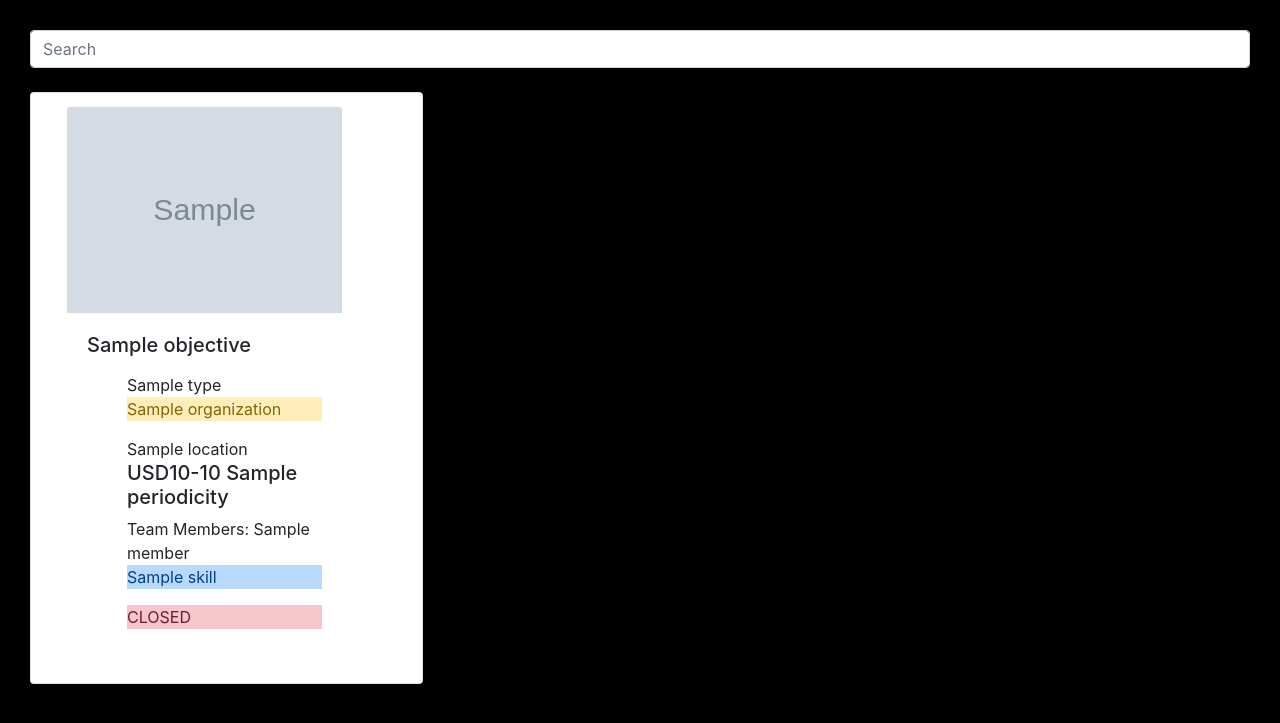
After one commit to jorgealvarezguzman/TorreTechnicalTest, a Flask app: page /opportunities/ in a window 1280 px wide. The commit adds this page. Shown: the top 723 px of the page. Run offline with Flask 2, Linux system fonts and the light colour scheme; grey boxes marked "Sample" are stand-in pictures; a database or web service that is not in the repository returns one stand-in record (values such as "Sample title"); data that the repository does not hold is empty; some libraries are stand-ins or nearby versions.

Commit message:
Add search functionality to Torre endpoint

```diff
--- a/app.py
+++ b/app.py
@@ -1,4 +1,4 @@
-from flask import Flask, render_template
+from flask import Flask, render_template, redirect, request
 import requests
 import json
 
@@ -7,9 +7,7 @@ app = Flask(__name__)
 
 @app.route('/', methods = ['GET'])
 def index():
-    req = requests.get('https://torre.bio/api/bios/1')
-    data = json.loads(req.content)
-    return render_template('index.html', data=data)
+    return redirect('opportunities')
 
 
 @app.route('/bio/<int:id>', methods = ['GET'])
@@ -19,15 +17,23 @@ def getBio(id):
     return render_template('index.html', data=data)
 
 
-@app.route('/opportunities', methods = ['GET', 'POST'])
-def getOportunities():
+@app.route('/opportunities/', methods = ['GET', 'POST'])
+@app.route('/opportunities/<string:keyword>', methods = ['GET', 'POST'])
+def getOportunities(keyword=None):
+    req = requests.post('https://search.torre.co/opportunities/_search/?offset=0&size=18&aggregate=false', json = {"test": "test"})
+    data = req.json()
+
+    keyword = request.form.get("search")
+
+    if (keyword):
+        filtered_data = [x for x in data['results'] if (keyword.lower() in json.dumps(x).lower())]
+        return render_template('opportunity.html', opportunities=filtered_data)
+
+    return render_template('opportunity.html', opportunities=data['results'])
+
+
+@app.route('/test', methods = ['GET', 'POST'])
+def test():
     req = requests.post('https://search.torre.co/opportunities/_search/?offset=0&size=10&aggregate=false', json = {"test": "test"})
     data = req.json()
-    return render_template('index.html', data=data)
-
-
-@app.route('/people', methods = ['GET', 'POST'])
-def getPeople():
-    req = requests.post('https://search.torre.co/people/_search/?[offset=0&size=10&aggregate=false]', json = {"test": "test"})
-    data = req.json()
-    return render_template('index.html', data=data)
+    return render_template('index.html', data=data['results'])
--- /dev/null
+++ b/static/css/style.css
@@ -0,0 +1,29 @@
+.card-columns {
+    @include media-breakpoint-only(lg) {
+      column-count: 4;
+    }
+    @include media-breakpoint-only(xl) {
+      column-count: 5;
+    }
+
+}
+
+body {
+    margin-left: 30px;
+    margin-right: 30px;
+    margin-top: 30px;
+    background-color: #000000;
+}
+
+.card{
+    border-radius: 4px;
+    background: #fff;
+    box-shadow: 0 6px 10px rgba(0,0,0,.08), 0 0 6px rgba(0,0,0,.05);
+    transition: .3s transform cubic-bezier(.155,1.105,.295,1.12),.3s box-shadow,.3s -webkit-transform cubic-bezier(.155,1.105,.295,1.12);
+    padding: 14px 80px 18px 36px;
+    cursor: pointer;
+}
+
+.card:hover{
+    box-shadow: 0 0px 20px rgba(35, 173, 278, 1), 0 0px 8px rgba(35, 173, 278, 1);
+}
--- /dev/null
+++ b/static/js/functions.js
@@ -0,0 +1,33 @@
+function setClock(deadline, id)
+{
+    // Set the date we're counting down to
+    var countDownDate = new Date(deadline).getTime();
+
+    // Update the count down every 1 second
+    var x = setInterval(function() {
+
+    // Get today's date and time
+    var now = new Date().getTime();
+
+    // Find the distance between now and the count down date
+    var distance = countDownDate - now;
+
+    // If the count down is finished, write some text
+    if (distance < 0 || isNaN(distance)) {
+        clearInterval(x);
+        document.getElementById(id).innerHTML = "CLOSED";
+    }
+    else {
+        // Time calculations for days, hours, minutes and seconds
+        var days = Math.floor(distance / (1000 * 60 * 60 * 24));
+        var hours = Math.floor((distance % (1000 * 60 * 60 * 24)) / (1000 * 60 * 60));
+        var minutes = Math.floor((distance % (1000 * 60 * 60)) / (1000 * 60));
+        var seconds = Math.floor((distance % (1000 * 60)) / 1000);
+
+        // Display the result in the element with id="demo"
+        document.getElementById(id).innerHTML = days + "d " + hours + "h "
+        + minutes + "m " + seconds + "s ";
+    }
+
+    }, 1000);
+};
--- a/templates/layout.html
+++ b/templates/layout.html
@@ -4,6 +4,9 @@
     <meta charset="UTF-8">
     <meta name="viewport" content="width=device-width, initial-scale=1.0">
     <title>Document</title>
+    <link rel="stylesheet" href="https://maxcdn.bootstrapcdn.com/bootstrap/4.3.1/css/bootstrap.min.css">
+    <link rel="stylesheet" href="{{ url_for('static', filename='css/style.css') }}">
+    <script src="{{ url_for('static', filename='js/functions.js') }}"></script>
 </head>
 <body>
     {% block content %}
--- /dev/null
+++ b/templates/opportunity.html
@@ -0,0 +1,56 @@
+{% extends 'layout.html' %}
+
+{% block content %}
+
+<!-- Search form -->
+<form action="{{url_for('getOportunities')}}" method = "post">
+  <div class="active-purple-3 active-purple-4 mb-4">
+      <input name="search" class="form-control" type="text" placeholder="Search" aria-label="Search">
+  </div>
+</form>
+
+<!-- tiles -->
+<div class="card-columns">
+    {% for opportunity in opportunities %}
+    <div class="card">
+      <img class="card-img-top" src=" {{ opportunity['organizations'][0]['picture'] }} " alt="Card image cap">
+      <div class="card-body">
+        <h5 class="card-title"> {{ opportunity['objective'] }} </h5>
+        <p class="card-text">
+          <ul style="list-style-type:none">
+              <li>{{ opportunity['type'] }}</li>
+              <li><p class="list-group-item-warning">{{ opportunity['organizations'][0]['name'] }}</p></li>
+              <li>{% if opportunity['remote'] == True %}Remote - {% endif %}{{ opportunity['locations'][0] }}</li>
+              <li><h5>{{ opportunity['compensation']['data']['currency'] }}{{ opportunity['compensation']['data']['minAmount'] }}-{{ opportunity['compensation']['data']['maxAmount'] }}  {{ opportunity['compensation']['data']['periodicity'] }}</h5></li>
+              <li>Team Members:
+                {% for member in opportunity['members'] %}
+                    {{ member['name'] }}
+                {%  endfor %}
+              </li>
+              <li>
+                {% for skill in opportunity['skills'] %}
+                    <p class="list-group-item-primary">{{ skill['name'] }}</p>
+                {%  endfor %}
+              </li>
+              <li>
+                {% if opportunity['status'] == 'open' %}
+                    <!-- Display the countdown timer in an element -->
+                    <p id="{{ opportunity['id'] }}" value = "{{ opportunity['deadline'] }}" class = "timer list-group-item-danger"></p>
+
+                    <script>
+                        setClock("{{ opportunity['deadline'] }}", "{{ opportunity['id'] }}");
+                    </script>
+                {% else %}
+                    Closed
+                {% endif %}
+              </li>
+
+          </ul>
+        </p>
+        <a href="..." class="stretched-link"></a>
+      </div>
+    </div>
+    {% endfor %}
+</div>
+
+{% endblock %}
```
Also changed, not shown: README.md.
